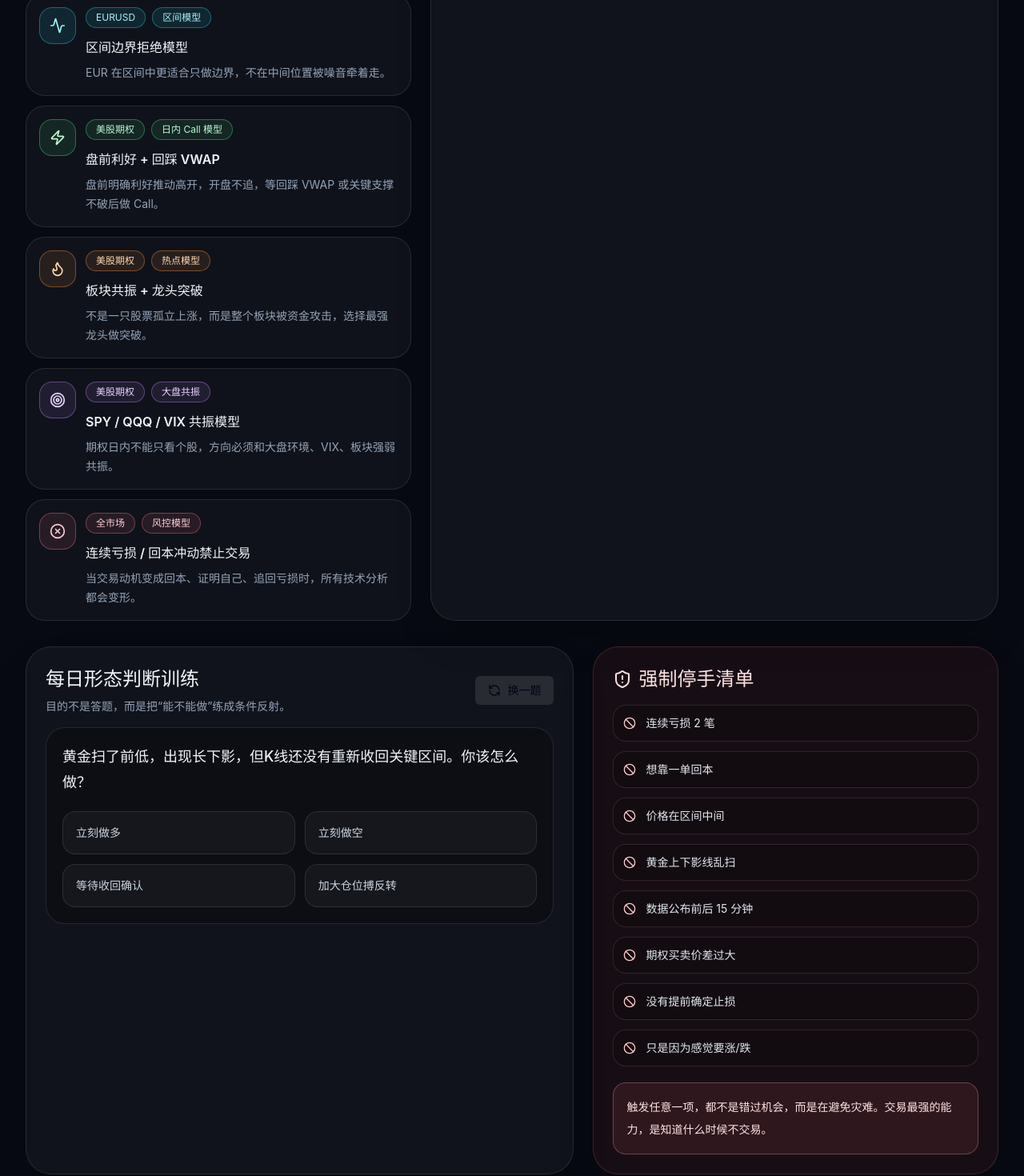
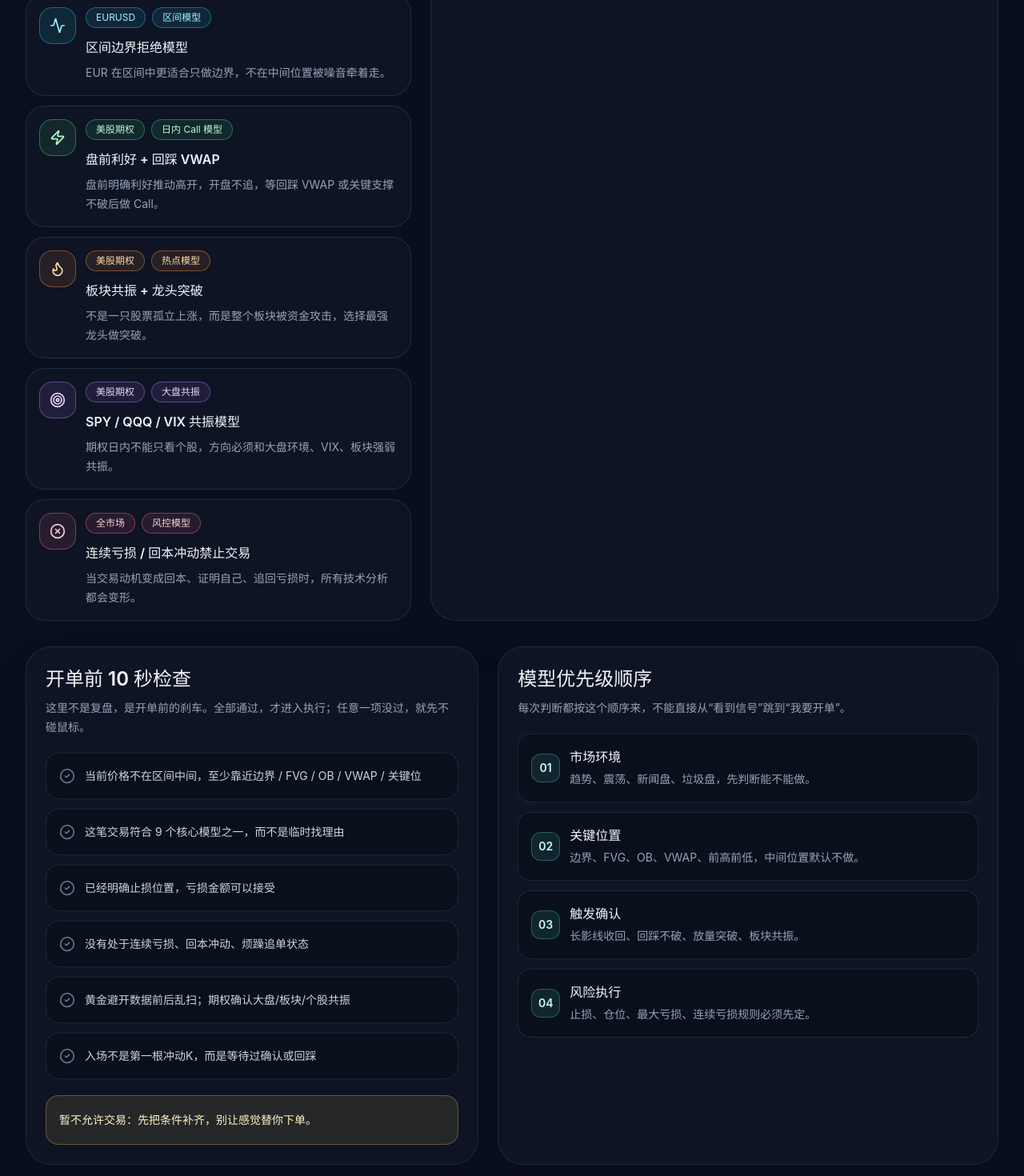
Before and after one commit to TPCapital/ModelTrade-, a React (Vite) app: page / in a window 1280 px wide. Shown: the part 1160-2630 px from the top of the page at 80% size. Built offline with nearby package versions, Linux system fonts and the light colour scheme.

Commit message:
Add files via upload

```diff
--- a/src/App.jsx
+++ b/src/App.jsx
@@ -304,6 +304,16 @@ const trainingQuestions = [
   },
 ];
 
+
+const preTradeChecks = [
+  "当前价格不在区间中间，至少靠近边界 / FVG / OB / VWAP / 关键位",
+  "这笔交易符合 9 个核心模型之一，而不是临时找理由",
+  "已经明确止损位置，亏损金额可以接受",
+  "没有处于连续亏损、回本冲动、烦躁追单状态",
+  "黄金避开数据前后乱扫；期权确认大盘/板块/个股共振",
+  "入场不是第一根冲动K，而是等待过确认或回踩",
+];
+
 const colorMap = {
   yellow: "border-yellow-400/40 bg-yellow-400/10 text-yellow-200",
   amber: "border-amber-400/40 bg-amber-400/10 text-amber-200",
@@ -331,9 +341,9 @@ function CardContent({ children, className = "" }) {
 function Button({ children, className = "", variant = "default", type = "button", ...props }) {
   const variants = {
     default:
-      "inline-flex items-center justify-center rounded-md bg-slate-100 px-4 py-2 text-sm font-medium text-slate-950 transition hover:bg-white focus:outline-none focus:ring-2 focus:ring-yellow-300/70",
+      "inline-flex items-center justify-center rounded-md bg-slate-100 px-4 py-2 text-sm font-medium text-slate-950 transition hover:bg-white focus:outline-none focus:ring-2 focus:ring-teal-300/70",
     ghost:
-      "inline-flex items-center justify-center rounded-md px-4 py-2 text-sm font-medium transition focus:outline-none focus:ring-2 focus:ring-yellow-300/70",
+      "inline-flex items-center justify-center rounded-md px-4 py-2 text-sm font-medium transition focus:outline-none focus:ring-2 focus:ring-teal-300/70",
   };
 
   return (
@@ -374,6 +384,7 @@ export default function TradingModelTrainingSystem() {
   const [selectedId, setSelectedId] = useState(models[0].id);
   const [questionIndex, setQuestionIndex] = useState(0);
   const [selectedAnswer, setSelectedAnswer] = useState(null);
+  const [checkedItems, setCheckedItems] = useState([]);
 
   const markets = ["全部", "黄金 XAUUSD", "EURUSD", "美股期权", "全市场"];
 
@@ -390,14 +401,23 @@ export default function TradingModelTrainingSystem() {
     setQuestionIndex((prev) => (prev + 1) % trainingQuestions.length);
   }
 
+  function toggleCheck(index) {
+    setCheckedItems((prev) =>
+      prev.includes(index) ? prev.filter((item) => item !== index) : [...prev, index]
+    );
+  }
+
+  const allPreTradeChecked = checkedItems.length === preTradeChecks.length;
+
+
   return (
-    <div className="min-h-screen bg-[#070A12] text-slate-100">
+    <div className="min-h-screen bg-[#0A0F1F] text-slate-100">
       <div className="mx-auto max-w-7xl px-4 py-8 md:px-8">
         <motion.div
           initial={{ opacity: 0, y: 16 }}
           animate={{ opacity: 1, y: 0 }}
           transition={{ duration: 0.5 }}
-          className="mb-8 overflow-hidden rounded-[2rem] border border-white/10 bg-gradient-to-br from-slate-900 via-slate-950 to-black p-6 shadow-2xl md:p-8"
+          className="mb-8 overflow-hidden rounded-[2rem] border border-cyan-100/10 bg-[radial-gradient(circle_at_top_left,rgba(20,184,166,0.18),transparent_30%),linear-gradient(135deg,#111827,#0F172A_45%,#120F24)] p-6 shadow-2xl md:p-8"
         >
           <div className="flex flex-col gap-6 md:flex-row md:items-end md:justify-between">
             <div>
@@ -425,28 +445,28 @@ export default function TradingModelTrainingSystem() {
         </motion.div>
 
         <div className="mb-6 grid gap-4 md:grid-cols-4">
-          <Card className="rounded-3xl border-white/10 bg-white/[0.04] shadow-xl">
+          <Card className="rounded-3xl border-cyan-100/10 bg-[#111827]/70 shadow-xl">
             <CardContent className="p-5">
               <Target className="mb-3 h-6 w-6 text-yellow-200" />
               <div className="text-2xl font-semibold">9</div>
               <div className="text-sm text-slate-400">核心模型</div>
             </CardContent>
           </Card>
-          <Card className="rounded-3xl border-white/10 bg-white/[0.04] shadow-xl">
+          <Card className="rounded-3xl border-cyan-100/10 bg-[#111827]/70 shadow-xl">
             <CardContent className="p-5">
               <Ban className="mb-3 h-6 w-6 text-red-200" />
               <div className="text-2xl font-semibold">2</div>
               <div className="text-sm text-slate-400">强制禁止模型</div>
             </CardContent>
           </Card>
-          <Card className="rounded-3xl border-white/10 bg-white/[0.04] shadow-xl">
+          <Card className="rounded-3xl border-cyan-100/10 bg-[#111827]/70 shadow-xl">
             <CardContent className="p-5">
               <Clock className="mb-3 h-6 w-6 text-blue-200" />
               <div className="text-2xl font-semibold">每日</div>
               <div className="text-sm text-slate-400">开盘前训练</div>
             </CardContent>
           </Card>
-          <Card className="rounded-3xl border-white/10 bg-white/[0.04] shadow-xl">
+          <Card className="rounded-3xl border-cyan-100/10 bg-[#111827]/70 shadow-xl">
             <CardContent className="p-5">
               <Brain className="mb-3 h-6 w-6 text-purple-200" />
               <div className="text-2xl font-semibold">肌肉记忆</div>
@@ -463,8 +483,8 @@ export default function TradingModelTrainingSystem() {
               variant="ghost"
               className={`rounded-full border px-4 ${
                 marketFilter === market
-                  ? "border-yellow-300/60 bg-yellow-300/15 text-yellow-100"
-                  : "border-white/10 bg-white/[0.03] text-slate-300 hover:bg-white/[0.08]"
+                  ? "border-teal-300/60 bg-teal-300/15 text-teal-100"
+                  : "border-cyan-100/10 bg-[#101827]/60 text-slate-300 hover:bg-cyan-300/[0.08]"
               }`}
             >
               {market}
@@ -483,8 +503,8 @@ export default function TradingModelTrainingSystem() {
                   onClick={() => setSelectedId(model.id)}
                   className={`w-full rounded-3xl border p-4 text-left transition ${
                     active
-                      ? "border-yellow-300/50 bg-yellow-300/10 shadow-lg shadow-yellow-900/20"
-                      : "border-white/10 bg-white/[0.035] hover:bg-white/[0.07]"
+                      ? "border-teal-300/50 bg-teal-300/10 shadow-lg shadow-teal-900/20"
+                      : "border-cyan-100/10 bg-[#101827]/70 hover:bg-cyan-300/[0.07]"
                   }`}
                 >
                   <div className="flex items-start gap-3">
@@ -512,7 +532,7 @@ export default function TradingModelTrainingSystem() {
             initial={{ opacity: 0, y: 12 }}
             animate={{ opacity: 1, y: 0 }}
             transition={{ duration: 0.25 }}
-            className="rounded-[2rem] border border-white/10 bg-white/[0.04] p-5 shadow-2xl md:p-6"
+            className="rounded-[2rem] border border-cyan-100/10 bg-[#111827]/70 p-5 shadow-2xl md:p-6"
           >
             <div className="mb-5 flex flex-col gap-4 md:flex-row md:items-start md:justify-between">
               <div>
@@ -524,9 +544,9 @@ export default function TradingModelTrainingSystem() {
                 <h2 className="text-2xl font-semibold md:text-3xl">{selectedModel.title}</h2>
                 <p className="mt-3 text-sm leading-7 text-slate-300">{selectedModel.summary}</p>
               </div>
-              <div className="rounded-2xl border border-white/10 bg-black/30 p-4 md:w-72">
+              <div className="rounded-2xl border border-cyan-100/10 bg-[#070B16]/65 p-4 md:w-72">
                 <div className="text-xs uppercase tracking-[0.2em] text-slate-500">核心口令</div>
-                <div className="mt-2 text-lg font-medium text-yellow-100">{selectedModel.mantra}</div>
+                <div className="mt-2 text-lg font-medium text-amber-100">{selectedModel.mantra}</div>
               </div>
             </div>
 
@@ -555,11 +575,11 @@ export default function TradingModelTrainingSystem() {
             </div>
 
             <div className="mt-4 grid gap-4 md:grid-cols-2">
-              <div className="rounded-3xl border border-white/10 bg-black/25 p-4">
+              <div className="rounded-3xl border border-cyan-100/10 bg-[#070B16]/55 p-4">
                 <h3 className="mb-2 font-semibold text-slate-100">入场参考</h3>
                 <p className="text-sm leading-7 text-slate-300">{selectedModel.entry}</p>
               </div>
-              <div className="rounded-3xl border border-white/10 bg-black/25 p-4">
+              <div className="rounded-3xl border border-cyan-100/10 bg-[#070B16]/55 p-4">
                 <h3 className="mb-2 font-semibold text-slate-100">出场参考</h3>
                 <p className="text-sm leading-7 text-slate-300">{selectedModel.exit}</p>
               </div>
@@ -567,8 +587,78 @@ export default function TradingModelTrainingSystem() {
           </motion.div>
         </div>
 
+        <div className="mt-8 grid gap-6 lg:grid-cols-[0.95fr_1.05fr]">
+          <Card className="rounded-[2rem] border-cyan-100/10 bg-[#111827]/70 shadow-2xl">
+            <CardContent className="p-5 md:p-6">
+              <h2 className="text-2xl font-semibold">开单前 10 秒检查</h2>
+              <p className="mt-2 text-sm leading-6 text-slate-400">
+                这里不是复盘，是开单前的刹车。全部通过，才进入执行；任意一项没过，就先不碰鼠标。
+              </p>
+              <div className="mt-5 space-y-3">
+                {preTradeChecks.map((item, index) => {
+                  const checked = checkedItems.includes(index);
+                  return (
+                    <button
+                      key={item}
+                      onClick={() => toggleCheck(index)}
+                      className={`flex w-full items-start gap-3 rounded-2xl border p-4 text-left transition ${
+                        checked
+                          ? "border-teal-300/50 bg-teal-300/10 text-teal-50"
+                          : "border-cyan-100/10 bg-[#070B16]/45 text-slate-300 hover:bg-cyan-300/[0.08]"
+                      }`}
+                    >
+                      <CheckCircle2 className={`mt-0.5 h-5 w-5 shrink-0 ${checked ? "text-teal-200" : "text-slate-500"}`} />
+                      <span className="text-sm leading-6">{item}</span>
+                    </button>
+                  );
+                })}
+              </div>
+              <div
+                className={`mt-5 rounded-2xl border p-4 text-sm leading-7 ${
+                  allPreTradeChecked
+                    ? "border-teal-300/40 bg-teal-300/10 text-teal-100"
+                    : "border-amber-300/30 bg-amber-300/10 text-amber-100"
+                }`}
+              >
+                {allPreTradeChecked
+                  ? "可以进入下一步：只按计划执行，不能临场扩大仓位。"
+                  : "暂不允许交易：先把条件补齐，别让感觉替你下单。"}
+              </div>
+            </CardContent>
+          </Card>
+
+          <Card className="rounded-[2rem] border-cyan-100/10 bg-[#111827]/70 shadow-2xl">
+            <CardContent className="p-5 md:p-6">
+              <h2 className="text-2xl font-semibold">模型优先级顺序</h2>
+              <p className="mt-2 text-sm leading-6 text-slate-400">
+                每次判断都按这个顺序来，不能直接从“看到信号”跳到“我要开单”。
+              </p>
+              <div className="mt-5 space-y-3">
+                {[
+                  ["01", "市场环境", "趋势、震荡、新闻盘、垃圾盘，先判断能不能做。"],
+                  ["02", "关键位置", "边界、FVG、OB、VWAP、前高前低，中间位置默认不做。"],
+                  ["03", "触发确认", "长影线收回、回踩不破、放量突破、板块共振。"],
+                  ["04", "风险执行", "止损、仓位、最大亏损、连续亏损规则必须先定。"],
+                ].map(([num, title, desc]) => (
+                  <div key={num} className="rounded-2xl border border-cyan-100/10 bg-[#070B16]/45 p-4">
+                    <div className="flex items-center gap-3">
+                      <div className="flex h-9 w-9 items-center justify-center rounded-xl border border-teal-300/30 bg-teal-300/10 text-sm font-semibold text-teal-100">
+                        {num}
+                      </div>
+                      <div>
+                        <div className="font-medium text-slate-100">{title}</div>
+                        <div className="mt-1 text-sm leading-6 text-slate-400">{desc}</div>
+                      </div>
+                    </div>
+                  </div>
+                ))}
+              </div>
+            </CardContent>
+          </Card>
+        </div>
+
         <div className="mt-8 grid gap-6 lg:grid-cols-[1.15fr_0.85fr]">
-          <Card className="rounded-[2rem] border-white/10 bg-white/[0.04] shadow-2xl">
+          <Card className="rounded-[2rem] border-cyan-100/10 bg-[#111827]/70 shadow-2xl">
             <CardContent className="p-5 md:p-6">
               <div className="mb-4 flex flex-col justify-between gap-4 sm:flex-row sm:items-center">
                 <div>
@@ -577,13 +667,13 @@ export default function TradingModelTrainingSystem() {
                 </div>
                 <Button
                   onClick={nextQuestion}
-                  className="w-full rounded-full bg-white/10 text-slate-100 hover:bg-white/20 sm:w-auto"
+                  className="w-full rounded-full bg-cyan-100/10 text-slate-100 hover:bg-cyan-100/20 sm:w-auto"
                 >
                   <RefreshCcw className="mr-2 h-4 w-4" /> 换一题
                 </Button>
               </div>
 
-              <div className="rounded-3xl border border-white/10 bg-black/25 p-5">
+              <div className="rounded-3xl border border-cyan-100/10 bg-[#070B16]/55 p-5">
                 <h3 className="text-lg font-medium leading-8">{question.question}</h3>
                 <div className="mt-5 grid gap-3 md:grid-cols-2">
                   {question.options.map((option, index) => {
@@ -599,7 +689,7 @@ export default function TradingModelTrainingSystem() {
                             ? "border-emerald-300/60 bg-emerald-400/15 text-emerald-100"
                             : wrong
                               ? "border-red-300/60 bg-red-400/15 text-red-100"
-                              : "border-white/10 bg-white/[0.04] text-slate-300 hover:bg-white/[0.08]"
+                              : "border-cyan-100/10 bg-[#111827]/70 text-slate-300 hover:bg-cyan-300/[0.08]"
                         }`}
                       >
                         {option}
@@ -612,9 +702,9 @@ export default function TradingModelTrainingSystem() {
                   <motion.div
                     initial={{ opacity: 0, y: 8 }}
                     animate={{ opacity: 1, y: 0 }}
-                    className="mt-5 rounded-2xl border border-yellow-300/30 bg-yellow-300/10 p-4"
+                    className="mt-5 rounded-2xl border border-amber-300/30 bg-amber-300/10 p-4"
                   >
-                    <div className="font-medium text-yellow-100">
+                    <div className="font-medium text-amber-100">
                       {selectedAnswer === question.answer ? "判断正确" : "判断错误"}
                     </div>
                     <p className="mt-2 text-sm leading-7 text-slate-300">{question.explain}</p>
@@ -640,7 +730,7 @@ export default function TradingModelTrainingSystem() {
                   "没有提前确定止损",
                   "只是因为感觉要涨/跌",
                 ].map((item) => (
-                  <div key={item} className="flex items-center gap-3 rounded-2xl border border-red-300/15 bg-black/20 p-3">
+                  <div key={item} className="flex items-center gap-3 rounded-2xl border border-red-300/15 bg-[#070B16]/45 p-3">
                     <Ban className="h-4 w-4 shrink-0 text-red-200" />
                     <span className="text-sm text-slate-200">{item}</span>
                   </div>
--- a/src/index.css
+++ b/src/index.css
@@ -15,14 +15,14 @@
 }
 
 html {
-  background: #070a12;
+  background: #0A0F1F;
 }
 
 body {
   margin: 0;
   min-width: 320px;
   min-height: 100vh;
-  background: #070a12;
+  background: #0A0F1F;
 }
 
 button {
```
